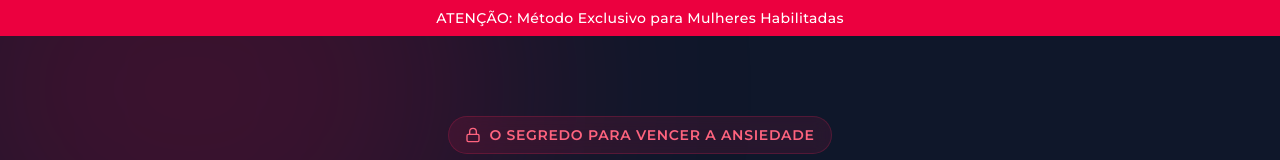
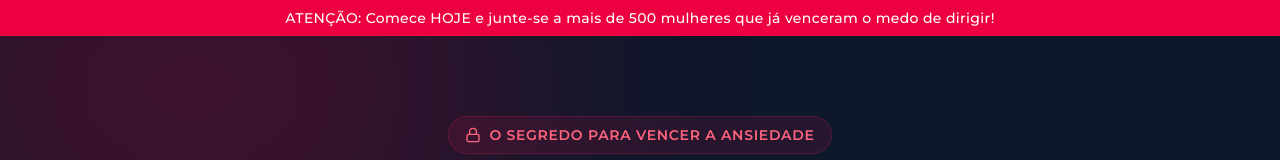
Before and after one commit to LucasRodriguesRibeiro/metododirijasememedo, a React (Vite) app: page / in a window 1280 px wide. Shown: the top 160 px of the page. Built offline with nearby package versions, Linux system fonts and the light colour scheme.

Commit message:
feat: atualiza texto do banner com gatilho de urgencia

```diff
--- a/src/App.tsx
+++ b/src/App.tsx
@@ -31,7 +31,7 @@ export default function App() {
     <div className="bg-white min-h-screen font-sans text-slate-800 overflow-x-hidden selection:bg-rose-500 selection:text-white">
       {/* HEADER BAR */}
       <div className="w-full bg-rose-600 text-white py-2 px-4 text-center text-sm font-medium tracking-wide">
-        ATENÇÃO: Método Exclusivo para Mulheres Habilitadas
+        ATENÇÃO: Comece HOJE e junte-se a mais de 500 mulheres que já venceram o medo de dirigir!
       </div>
 
       {/* 1. HERO SECTION */}
```
